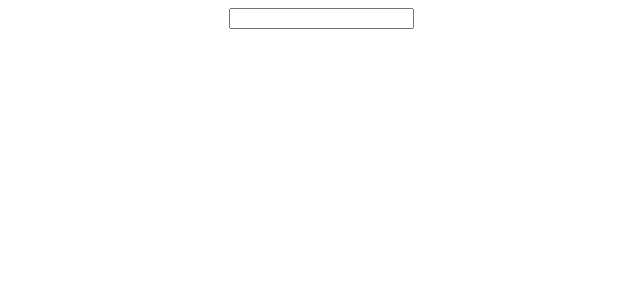
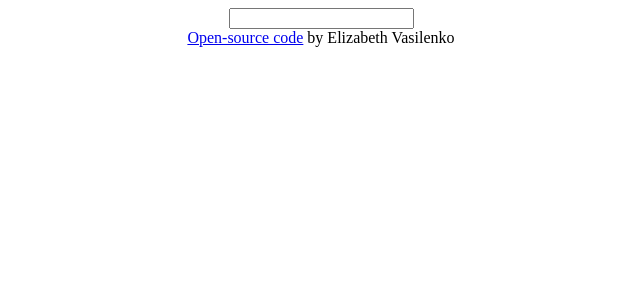
Before and after one commit to ElizabethVasilenko13/dictionary-app-react, a React (Create React App) app: page / in a window 1280 px wide. Shown: the top 300 px of the page, without its empty margins (319-959 px from the left). Built offline with nearby package versions, Linux system fonts and the light colour scheme.

Commit message:
added gitHub link

```diff
--- a/src/Dictionary.js
+++ b/src/Dictionary.js
@@ -25,6 +25,7 @@ export default function Dictionary() {
 					<input type="search" onChange={handleChange}/>
 					<Result data={result}/>
 				</form>
+				<footer> <a href='https://github.com/ElizabethVasilenko13/dictionary-app-react'> Open-source code</a> by Elizabeth Vasilenko </footer>
 			</div>
 		);
 }
```
